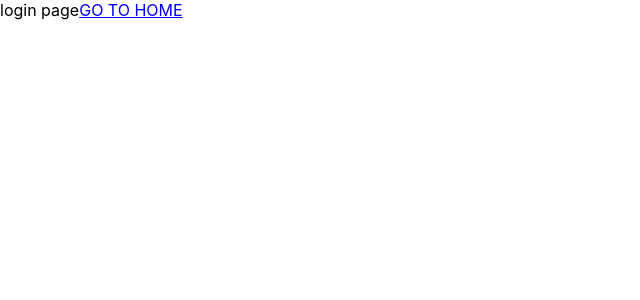
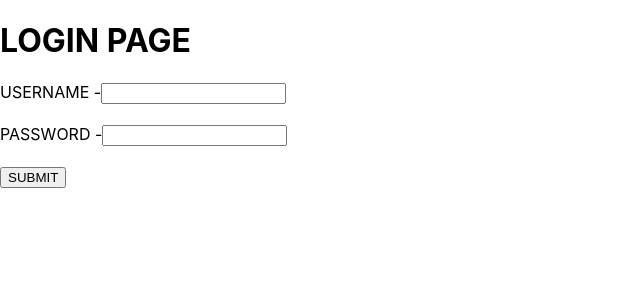
Before and after one commit to Dhruv-232/Sneaker-Head, a React (Create React App) app in the folder client/: page /login in a window 1280 px wide. Shown: the top 300 px of the page, without its empty margins (0-640 px from the left). Built offline with nearby package versions, Linux system fonts and the light colour scheme.

Commit message:
Made a simple login page

```diff
--- a/client/src/components/login.js
+++ b/client/src/components/login.js
@@ -3,8 +3,17 @@ import { Link } from "react-router-dom"
 function Login() {
     return (
         <div>
-            login page
-            <Link to= "/home">GO TO HOME</Link>
+            <h1> LOGIN PAGE </h1>
+            USERNAME -
+            <input type = "text"/>
+            <br />
+            <br />
+            PASSWORD -
+            <input type = "text"/>
+            <br />
+            <br />
+            <button> SUBMIT </button>
+
         </div>
     )
 }
```
